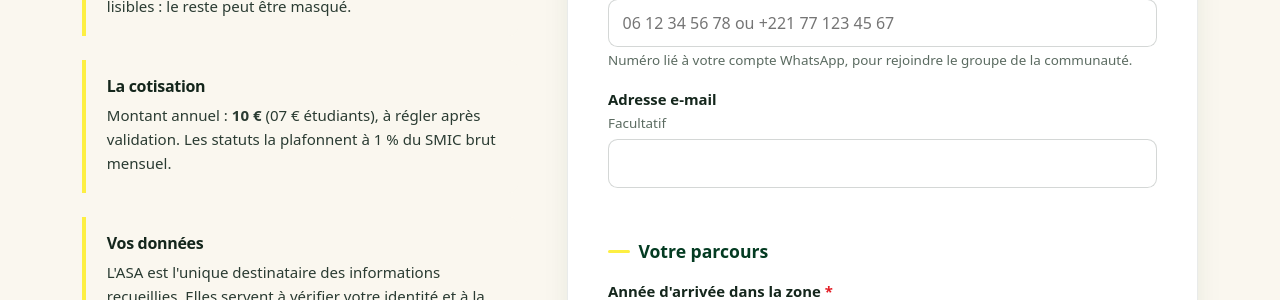
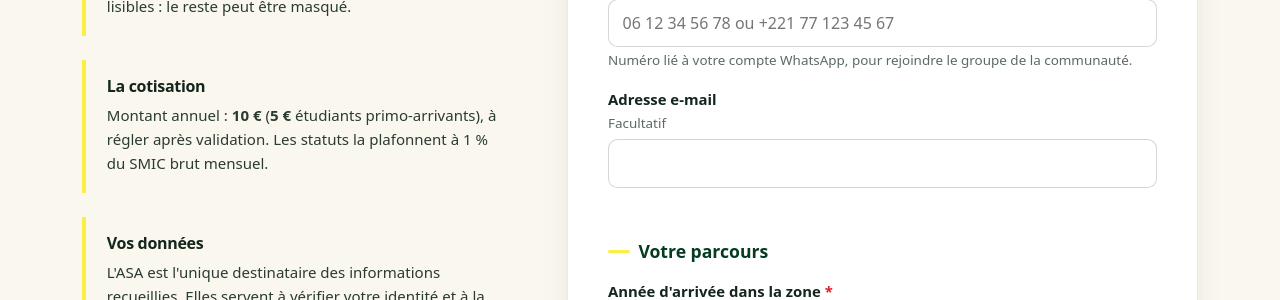
Before and after one commit to asso-asa/asa, a Jekyll site: the page built from adhesion-bis.html, in a window 1280 px wide and 900 px high, scrolled down 773 px. Shown: the part 155-455 px from the top of the window. Built offline with Jekyll 4.4.1, drawn with Linux system fonts in a browser that asks for light colours.

Commit message:
maj cotisations

```diff
--- a/adhesion-bis.html
+++ b/adhesion-bis.html
@@ -175,7 +175,7 @@ permalink: /adhesion-bis/
               <h3>La cotisation</h3>
               <p>
                 Montant annuel : <strong>10 &euro;</strong>
-                (07 &euro; étudiants), à régler après
+                (<strong>5 &euro;</strong> étudiants primo-arrivants), à régler après
                 validation. Les statuts la plafonnent à 1 % du SMIC brut mensuel.
               </p>
             </div>
```
